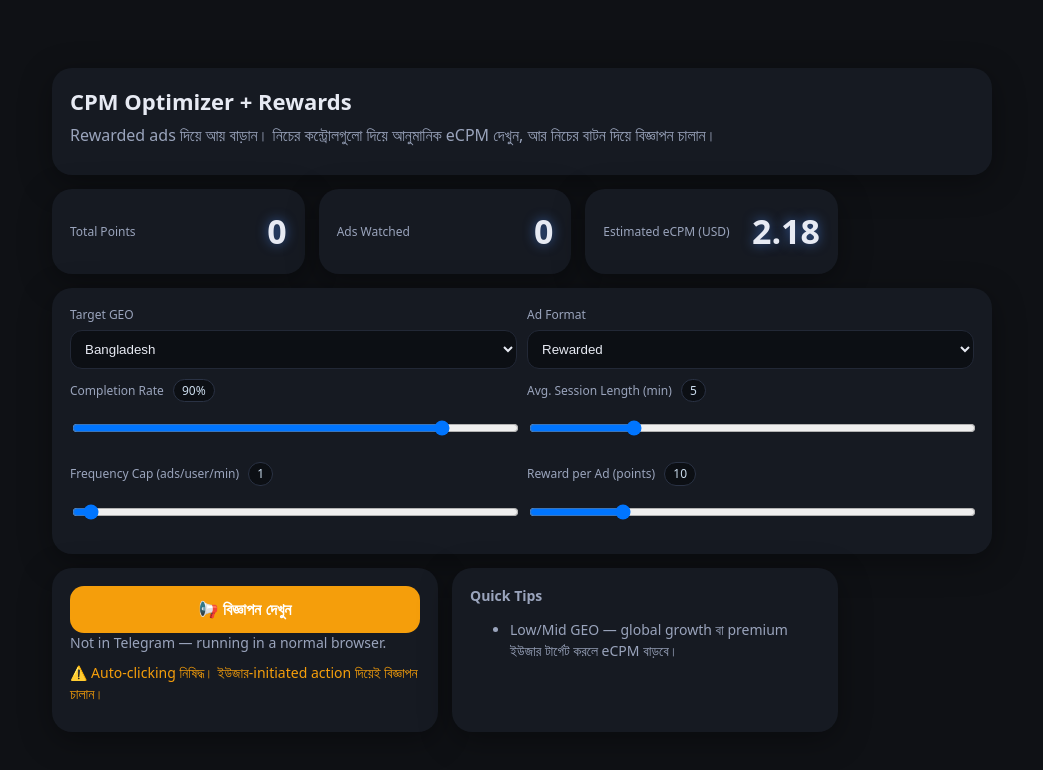
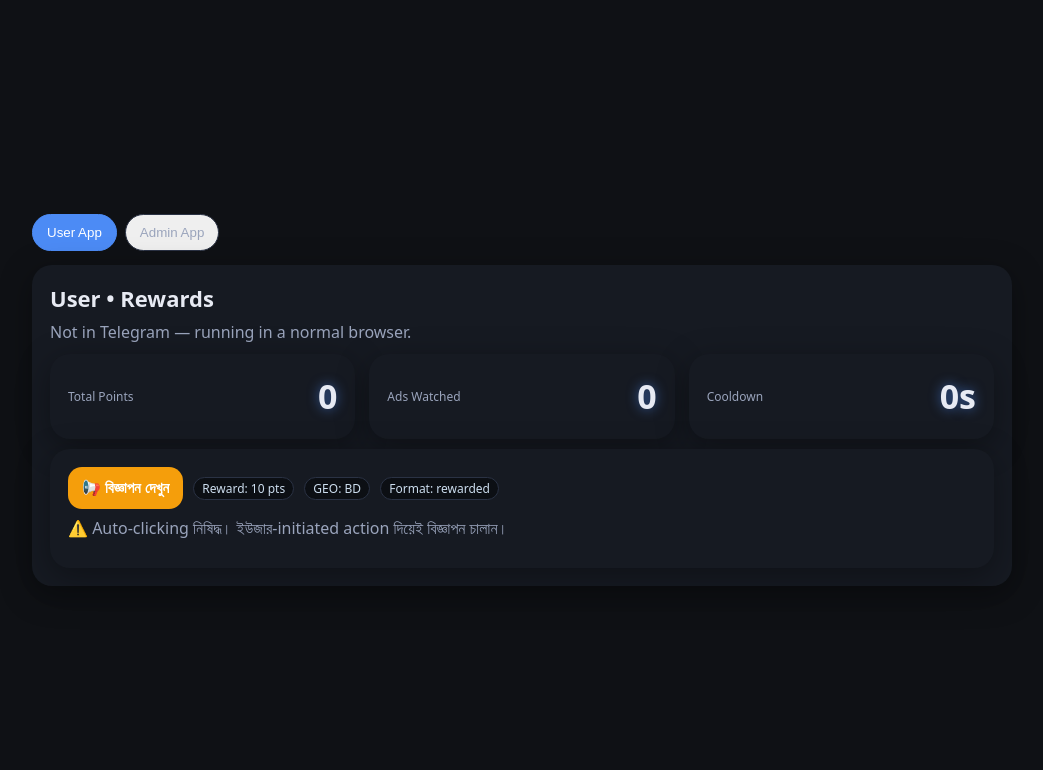
Before and after one commit to imran100k/Glow-Cash, a plain HTML site: page index.html in a window 1280 px wide. Shown: the whole page, without its empty margins (118-1161 px from the left). Drawn offline with Linux system fonts and the light colour scheme.

Commit message:
Update index.html

```diff
--- a/index.html
+++ b/index.html
@@ -4,44 +4,49 @@
 <head>
   <meta charset="utf-8" />
   <meta name="viewport" content="width=device-width, initial-scale=1" />
-  <title>TMA • CPM Optimizer + Rewards</title>
+  <title>TMA • User & Admin (GigaPub Rewards)</title>
   <style>
     :root{
-      --bg:#0f1115; --card:#161a22; --text:#e7eaf3; --muted:#9aa4bc; --accent:#4c8bf5; --ok:#10b981; --warn:#f59e0b;
+      --bg:#0f1115; --card:#161a22; --text:#e7eaf3; --muted:#9aa4bc; --accent:#4c8bf5; --ok:#10b981; --warn:#f59e0b; --danger:#ef4444;
     }
     *{box-sizing:border-box}
     html,body{height:100%;margin:0}
     body{background:var(--bg);color:var(--text);font:16px/1.45 system-ui,-apple-system,Segoe UI,Roboto,Helvetica,Arial,Noto Sans; display:grid; place-items:center;}
-    .wrap{width:min(940px,94vw);display:grid;gap:14px}
-    .card{background:var(--card); border-radius:20px; padding:18px; box-shadow:0 8px 32px rgba(0,0,0,.35)}
+    .wrap{width:min(980px,96vw);display:grid;gap:14px}
+    .tabs{display:flex;gap:8px;justify-content:flex-start}
+    .tab{border:1.5px solid #2a3244;border-radius:999px;padding:10px 14px;cursor:pointer;color:var(--muted)}
+    .tab.active{background:var(--accent);border-color:var(--accent);color:#fff}.card{background:var(--card); border-radius:20px; padding:18px; box-shadow:0 8px 32px rgba(0,0,0,.35)}
 h1{margin:0 0 6px;font-size:22px}
 p{margin:0 0 10px;color:var(--muted)}
 .grid{display:grid;grid-template-columns:repeat(12,1fr);gap:14px}
 .col-12{grid-column:span 12}
 .col-6{grid-column:span 6}
 .col-4{grid-column:span 4}
-    @media(max-width:760px){.col-6{grid-column:span 12}.col-4{grid-column:span 12}}.kpi{display:flex;align-items:center;justify-content:space-between}
+.col-3{grid-column:span 3}
+@media(max-width:760px){.col-6,.col-4,.col-3{grid-column:span 12}}
+
+.kpi{display:flex;align-items:center;justify-content:space-between}
 .kpi .label{color:var(--muted);font-size:12px}
 .kpi .value{font-variant-numeric:tabular-nums;font-size:34px;font-weight:800;text-shadow:0 0 12px rgba(76,139,245,.6)}
 .value.glow{animation:pulse 1s ease-in-out 3}
 @keyframes pulse{0%{text-shadow:0 0 12px rgba(76,139,245,.6)}50%{text-shadow:0 0 28px rgba(76,139,245,1)}100%{text-shadow:0 0 12px rgba(76,139,245,.6)}}
 
-.btn{appearance:none;border:0;border-radius:14px;padding:14px 16px;font-size:16px;font-weight:700;cursor:pointer;background:var(--accent);color:#fff;width:100%}
-.btn:active{transform:scale(.98)}
-.ghost{background:transparent;border:1.5px solid #2a3244}
+.btn{appearance:none;border:0;border-radius:14px;padding:12px 14px;font-size:15px;font-weight:700;cursor:pointer;background:var(--accent);color:#fff}
+.btn:disabled{opacity:.6;cursor:not-allowed}
+.ghost{background:transparent;border:1.5px solid #2a3244;color:var(--text)}
+.danger{background:var(--danger)}
+.warn{background:var(--warn)}
 
-.row{display:grid;grid-template-columns:repeat(12,1fr);gap:10px}
-.row .field{grid-column:span 6}
-@media(max-width:760px){.row .field{grid-column:span 12}}
 label{display:block;font-size:12px;color:var(--muted);margin-bottom:6px}
-select,input[type=range],input[type=number]{width:100%;background:#0c0f14;border:1px solid #222836;color:var(--text);border-radius:12px;padding:10px}
+select,input[type=range],input[type=number],input[type=text]{width:100%;background:#0c0f14;border:1px solid #222836;color:var(--text);border-radius:12px;padding:10px}
 input[type=range]{height:36px}
-
-.tips{font-size:14px;color:var(--muted)}
-.tips li{margin:6px 0}
 .badge{display:inline-block;margin-left:6px;font-size:12px;background:#0c0f14;border:1px solid #2a3244;color:#cde; padding:2px 8px;border-radius:999px}
-
-.warn{color:var(--warn)}
+table{width:100%;border-collapse:separate;border-spacing:0 8px}
+th,td{font-size:13px;padding:8px 10px}
+tbody tr{background:#0c0f14;border:1px solid #222836}
+th{color:#9aa4bc;text-align:left}
+.muted{color:var(--muted)}
+.pill{display:inline-block;padding:2px 8px;border-radius:999px;background:#0c0f14;border:1px solid #2a3244;font-size:12px}
 
   </style>
   <!-- GigaPub SDK (replace id as needed) -->
@@ -49,213 +54,335 @@ input[type=range]{height:36px}
 </head>
 <body>
   <div class="wrap">
-    <div class="card col-12">
-      <h1>CPM Optimizer + Rewards</h1>
-      <p>Rewarded ads দিয়ে আয় বাড়ান। নিচের কন্ট্রোলগুলো দিয়ে আনুমানিক eCPM দেখুন, আর নিচের বাটন দিয়ে বিজ্ঞাপন চালান।</p>
-    </div><div class="grid">
-  <div class="card col-4">
+    <div class="tabs">
+      <button class="tab active" id="tabUser">User App</button>
+      <button class="tab" id="tabAdmin">Admin App</button>
+    </div><!-- USER APP -->
+<section class="card" id="viewUser">
+  <h1>User • Rewards</h1>
+  <p id="status" class="muted">Loading Telegram context…</p>
+
+  <div class="grid">
+    <div class="col-4 card">
       <div class="kpi">
         <div class="label">Total Points</div>
         <div id="kpiPoints" class="value">0</div>
       </div>
     </div>
-  <div class="card col-4">
+    <div class="col-4 card">
       <div class="kpi">
         <div class="label">Ads Watched</div>
         <div id="kpiAds" class="value">0</div>
       </div>
     </div>
-  <div class="card col-4">
+    <div class="col-4 card">
       <div class="kpi">
-      <div class="label">Estimated eCPM (USD)</div>
-      <div id="kpiEcpm" class="value">0.00</div>
+        <div class="label">Cooldown</div>
+        <div id="kpiCooldown" class="value">0s</div>
       </div>
     </div>
   </div>
 
-<div class="card col-12">
-  <div class="row">
-    <div class="field">
-      <label>Target GEO</label>
-      <select id="geo">
-        <option value="US">United States</option>
-        <option value="GB">United Kingdom</option>
-        <option value="DE">Germany</option>
-        <option value="CA">Canada</option>
-        <option value="AU">Australia</option>
-        <option value="BR">Brazil</option>
-        <option value="ID">Indonesia</option>
-        <option value="PH">Philippines</option>
-        <option value="IN">India</option>
-        <option value="BD" selected>Bangladesh</option>
-        <option value="PK">Pakistan</option>
-        <option value="GLOBAL">Global Mix</option>
-      </select>
+  <div class="grid" style="margin-top:10px">
+    <div class="col-12 card">
+      <button id="adsBtn" class="btn warn">📢 বিজ্ঞাপন দেখুন</button>
+      <span class="badge" id="rewardInfo">Reward: 10 pts</span>
+      <span class="badge" id="geoInfo">GEO: BD</span>
+      <span class="badge" id="formatInfo">Format: Rewarded</span>
+      <p class="muted" style="margin-top:8px">⚠️ Auto‑clicking নিষিদ্ধ। ইউজার‑initiated action দিয়েই বিজ্ঞাপন চালান।</p>
     </div>
-    <div class="field">
-      <label>Ad Format</label>
-      <select id="format">
-        <option value="rewarded" selected>Rewarded</option>
-        <option value="interstitial">Interstitial</option>
-        <option value="banner">Banner</option>
-      </select>
   </div>
-    <div class="field">
-      <label>Completion Rate <span id="crLabel" class="badge">90%</span></label>
-      <input id="completion" type="range" min="30" max="100" value="90" />
+</section>
+
+<!-- ADMIN APP -->
+<section class="card" id="viewAdmin" style="display:none">
+  <h1>Admin • Controls</h1>
+  <p class="muted">Demo admin — client‑side only. PIN protects casual access.</p>
+
+  <div class="grid">
+    <div class="col-3 card">
+      <div class="kpi"><div class="label">Points</div><div id="aPoints" class="value">0</div></div>
     </div>
-    <div class="field">
-      <label>Avg. Session Length (min) <span id="slLabel" class="badge">5</span></label>
-      <input id="session" type="range" min="1" max="20" value="5" />
+    <div class="col-3 card">
+      <div class="kpi"><div class="label">Ads</div><div id="aAds" class="value">0</div></div>
     </div>
-    <div class="field">
-      <label>Frequency Cap (ads/user/min) <span id="fcLabel" class="badge">1</span></label>
-      <input id="freq" type="range" min="1" max="6" value="1" />
+    <div class="col-3 card">
+      <div class="kpi"><div class="label">Reward/Ad</div><div id="aReward" class="value">10</div></div>
     </div>
-    <div class="field">
-      <label>Reward per Ad (points) <span id="rwLabel" class="badge">10</span></label>
-      <input id="reward" type="range" min="1" max="50" value="10" />
-    </div>
+    <div class="col-3 card">
+      <div class="kpi"><div class="label">Cooldown</div><div id="aCooldown" class="value">60s</div></div>
     </div>
   </div>
 
-<div class="grid">
-  <div class="card col-6">
-    <button id="adsBtn" class="btn" style="background:var(--warn)">📢 বিজ্ঞাপন দেখুন</button>
-    <p class="tips" id="status">Loading Telegram context…</p>
-    <p class="tips warn">⚠️ Auto‑clicking নিষিদ্ধ। ইউজার-initiated action দিয়েই বিজ্ঞাপন চালান।</p>
+  <div class="grid" style="margin-top:8px">
+    <div class="col-6">
+      <label>Target GEO</label>
+      <select id="geo"><option>US</option><option>GB</option><option>DE</option><option>CA</option><option>AU</option><option>BR</option><option>ID</option><option>PH</option><option>IN</option><option selected>BD</option><option>PK</option><option>GLOBAL</option></select>
     </div>
-  <div class="card col-6">
-    <p class="tips"><strong>Quick Tips</strong></p>
-    <ul class="tips" id="tipsList">
-      <li>Rewarded Ads সাধারণত eCPM সবচেয়ে বেশি দেয়।</li>
-      <li>High-value GEO (US/UK/DE/CA/AU) এ ফোকাস করলে eCPM বাড়ে।</li>
-      <li>Completion rate ↑ রাখতে রিওয়ার্ড/ইনসেনটিভ দিন।</li>
-      <li>Frequency cap 1–3 রেঞ্জে রাখুন; বেশি হলে ad fatigue দেখা দেয়।</li>
-    </ul>
+    <div class="col-6">
+      <label>Ad Format</label>
+      <select id="format"><option selected>rewarded</option><option>interstitial</option><option>banner</option></select>
+    </div>
+    <div class="col-6">
+      <label>Reward per Ad (points)</label>
+      <input id="reward" type="number" min="1" max="1000" value="10" />
+    </div>
+    <div class="col-6">
+      <label>Frequency Cap (ads / minute)
+        <span class="badge">1–6</span>
+      </label>
+      <input id="freq" type="number" min="1" max="6" value="1" />
+      <p class="muted">Cooldown = <span id="coolText">60</span>s (auto)</p>
+    </div>
+    <div class="col-6">
+      <label>Completion Rate (for analytics note)</label>
+      <input id="completion" type="number" min="30" max="100" value="90" />
+    </div>
+    <div class="col-6">
+      <label>Session Length (min) — note</label>
+      <input id="session" type="number" min="1" max="60" value="5" />
+    </div>
+    <div class="col-6">
+      <label>Admin PIN (set/change)</label>
+      <input id="pinInput" type="text" placeholder="e.g. 2468" />
+    </div>
+    <div class="col-6" style="display:flex;gap:8px;align-items:flex-end">
+      <button id="savePin" class="btn ghost">Save PIN</button>
+      <span class="badge">Default PIN: 1234</span>
     </div>
   </div>
+
+  <div class="grid" style="margin-top:8px">
+    <div class="col-12" style="display:flex;gap:8px;flex-wrap:wrap">
+      <button id="exportBtn" class="btn ghost">Export Logs (CSV)</button>
+      <button id="resetCounters" class="btn danger">Reset Counters</button>
+      <button id="toggleMaint" class="btn">Toggle Maintenance</button>
+      <span id="maintBadge" class="pill">Maintenance: OFF</span>
+    </div>
+  </div>
+
+  <div class="card" style="margin-top:10px">
+    <h3 style="margin:0 0 8px">Recent Events</h3>
+    <table>
+      <thead><tr><th>Time</th><th>Action</th><th>Reward</th><th>Points</th><th>Ads</th><th>GEO</th><th>Fmt</th></tr></thead>
+      <tbody id="logBody"></tbody>
+    </table>
+  </div>
+</section>
 
   </div>  <script>
     // —— Telegram Context ——
     const tg = window.Telegram ? window.Telegram.WebApp : null;
 
-    // —— Elements ——
+    // —— Elements (User) ——
+    const tabUser = document.getElementById('tabUser');
+    const tabAdmin = document.getElementById('tabAdmin');
+    const viewUser = document.getElementById('viewUser');
+    const viewAdmin = document.getElementById('viewAdmin');
+
     const kpiPoints = document.getElementById('kpiPoints');
     const kpiAds = document.getElementById('kpiAds');
-    const kpiEcpm = document.getElementById('kpiEcpm');
+    const kpiCooldown = document.getElementById('kpiCooldown');
+    const rewardInfo = document.getElementById('rewardInfo');
+    const geoInfo = document.getElementById('geoInfo');
+    const formatInfo = document.getElementById('formatInfo');
+
     const adsBtn = document.getElementById('adsBtn');
     const statusEl = document.getElementById('status');
 
-    const geo = document.getElementById('geo');
-    const format = document.getElementById('format');
-    const completion = document.getElementById('completion');
-    const session = document.getElementById('session');
-    const freq = document.getElementById('freq');
-    const reward = document.getElementById('reward');
+    // —— Elements (Admin) ——
+    const aPoints = document.getElementById('aPoints');
+    const aAds = document.getElementById('aAds');
+    const aReward = document.getElementById('aReward');
+    const aCooldown = document.getElementById('aCooldown');
 
-    const crLabel = document.getElementById('crLabel');
-    const slLabel = document.getElementById('slLabel');
-    const fcLabel = document.getElementById('fcLabel');
-    const rwLabel = document.getElementById('rwLabel');
+    const geoSel = document.querySelector('#viewAdmin #geo');
+    const fmtSel = document.querySelector('#viewAdmin #format');
+    const rewardInput = document.getElementById('reward');
+    const freqInput = document.getElementById('freq');
+    const coolText = document.getElementById('coolText');
+    const completionInput = document.getElementById('completion');
+    const sessionInput = document.getElementById('session');
+
+    const pinInput = document.getElementById('pinInput');
+    const savePinBtn = document.getElementById('savePin');
+
+    const exportBtn = document.getElementById('exportBtn');
+    const resetCountersBtn = document.getElementById('resetCounters');
+    const toggleMaintBtn = document.getElementById('toggleMaint');
+    const maintBadge = document.getElementById('maintBadge');
+
+    const logBody = document.getElementById('logBody');
+
+    // —— Local Storage Helpers ——
+    const LS = {
+      get(k, d){ try{ return JSON.parse(localStorage.getItem(k)) ?? d } catch{ return d } },
+      set(k, v){ localStorage.setItem(k, JSON.stringify(v)) }
+    };
 
     // —— State ——
-    let points = 0;
-    let adsWatched = 0;
+    const state = LS.get('tma_state', {
+      points: 0,
+      adsWatched: 0,
+      settings: {
+        geo: 'BD', format: 'rewarded', reward: 10, freq: 1, completion: 90, session: 5,
+        maintenance: false,
+        pin: '1234'
+      },
+      logs: []
+    });
 
-    // Rough GEO base eCPM (USD) — demo only
-    const GEO_BASE = { US:10, GB:8, DE:7, CA:7, AU:7, BR:3, ID:2.5, PH:2.5, IN:2, BD:1.5, PK:1.5, GLOBAL:4 };
-    const FMT_MUL = { rewarded:1.6, interstitial:1.0, banner:0.3 };
+    function save(){ LS.set('tma_state', state); }
 
-    function clamp(n, a, b){ return Math.max(a, Math.min(b, n)); }
+    // —— UI Sync ——
+    function fmtSec(s){ return Math.max(0, Math.ceil(s)) + 's'; }
+    function cooldownSec(){ return Math.round(60 / Math.max(1, Number(state.settings.freq))); }
 
-    function estimateEcpm(){
-      const base = GEO_BASE[geo.value] || GEO_BASE.GLOBAL;
-      const fmt = FMT_MUL[format.value] || 1;
-      const cr = Number(completion.value); // 30..100
-      const sl = Number(session.value);    // 1..20 (min)
-      const fc = Number(freq.value);       // 1..6
+    function syncUser(){
+      kpiPoints.textContent = state.points;
+      kpiAds.textContent = state.adsWatched;
+      kpiCooldown.textContent = fmtSec(cooldownSec());
+      rewardInfo.textContent = `Reward: ${state.settings.reward} pts`;
+      geoInfo.textContent = `GEO: ${state.settings.geo}`;
+      formatInfo.textContent = `Format: ${state.settings.format}`;
 
-      // Completion multiplier: 30% => 0.5x ... 100% => 1.2x
-      const crMul = 0.5 + (cr - 30) * (0.7 / 70);
-      // Session length: 1min => 0.7x ... 20min => 1.3x
-      const slMul = 0.7 + (sl - 1) * (0.6 / 19);
-      // Frequency cap penalty after 3+/min
-      const fcMul = fc <= 3 ? 1 : clamp(1 - (fc - 3) * 0.15, 0.5, 1);
-
-      const ecpm = base * fmt * crMul * slMul * fcMul;
-      return ecpm.toFixed(2);
-    }
-
-    function updateKpis(){
-      kpiPoints.textContent = points.toString();
-      kpiAds.textContent = adsWatched.toString();
-      kpiEcpm.textContent = estimateEcpm();
+      adsBtn.disabled = !!state.settings.maintenance;
+      maintBadge.textContent = `Maintenance: ${state.settings.maintenance ? 'ON' : 'OFF'}`;
       if (tg){
-        tg.MainButton.setText(`Save (${points})`);
+        tg.MainButton.setText(`Save (${state.points})`);
         tg.MainButton.show();
       }
     }
 
-    function glow(el){
-      el.classList.add('glow');
-      setTimeout(()=> el.classList.remove('glow'), 1200);
+    function syncAdmin(){
+      aPoints.textContent = state.points;
+      aAds.textContent = state.adsWatched;
+      aReward.textContent = state.settings.reward;
+      aCooldown.textContent = fmtSec(cooldownSec());
+
+      geoSel.value = state.settings.geo;
+      fmtSel.value = state.settings.format;
+      rewardInput.value = state.settings.reward;
+      freqInput.value = state.settings.freq;
+      coolText.textContent = cooldownSec();
+      completionInput.value = state.settings.completion;
+      sessionInput.value = state.settings.session;
+
+      // Logs
+      logBody.innerHTML = state.logs.slice(-20).reverse().map(l=>
+        `<tr><td>${new Date(l.t).toLocaleTimeString()}</td><td>${l.a}</td><td>${l.r}</td><td>${l.p}</td><td>${l.aw}</td><td>${l.geo}</td><td>${l.fmt}</td></tr>`
+      ).join('');
     }
 
-    // —— Controls Labels & KPI updates ——
-    function hookControls(){
-      const updateLabels = () => {
-        crLabel.textContent = `${completion.value}%`;
-        slLabel.textContent = `${session.value}`;
-        fcLabel.textContent = `${freq.value}`;
-        rwLabel.textContent = `${reward.value}`;
-        updateKpis();
-        updateTips();
-      };
-      [geo, format, completion, session, freq, reward].forEach(el=>{
-        el.addEventListener('input', updateLabels);
-        el.addEventListener('change', updateLabels);
-      });
-      updateLabels();
+    function glow(el){ el.classList.add('glow'); setTimeout(()=> el.classList.remove('glow'), 1200); }
+
+    function log(action, reward){
+      state.logs.push({ t: Date.now(), a: action, r: reward, p: state.points, aw: state.adsWatched, geo: state.settings.geo, fmt: state.settings.format });
+      if (state.logs.length > 500) state.logs.splice(0, state.logs.length - 500);
+      save();
+      syncAdmin();
     }
 
-    // —— Dynamic tips based on settings ——
-    const tipsList = document.getElementById('tipsList');
-    function updateTips(){
-      const g = geo.value, f = format.value, fc = Number(freq.value), cr = Number(completion.value);
-      const tips = [];
-      if (['US','GB','DE','CA','AU'].includes(g)) tips.push('High‑value GEO সেট করা আছে — eCPM সাধারণত বেশি হবে।');
-      else tips.push('Low/Mid GEO — global growth বা premium ইউজার টার্গেট করলে eCPM বাড়বে।');
-      if (f !== 'rewarded') tips.push('Rewarded ফরম্যাট নিলে eCPM সাধারণত বাড়ে।');
-      if (cr < 70) tips.push('Completion rate < 70% — ছোট reward বা better placement দিন।');
-      if (fc > 3) tips.push('Frequency cap বেশি — 1–3 এ আনলে ad fatigue কমবে।');
-      if (tips.length === 0) tips.push('সেটিংস দারুণ! এখন শুধু ট্র্যাফিক স্কেল করুন।');
-      tipsList.innerHTML = tips.map(t=>`<li>${t}</li>`).join('');
+    // —— Tabs & Admin PIN ——
+    function showUser(){ viewUser.style.display='block'; viewAdmin.style.display='none'; tabUser.classList.add('active'); tabAdmin.classList.remove('active'); }
+    function showAdmin(){
+      const qp = new URLSearchParams(location.search);
+      const bypass = qp.get('admin') === '1';
+      if (!bypass){
+        const pin = prompt('Enter Admin PIN');
+        if (pin !== state.settings.pin){ alert('Wrong PIN'); return; }
+      }
+      viewUser.style.display='none'; viewAdmin.style.display='block'; tabUser.classList.remove('active'); tabAdmin.classList.add('active');
+      syncAdmin();
+    }
+    tabUser.addEventListener('click', showUser);
+    tabAdmin.addEventListener('click', showAdmin);
+
+    savePinBtn.addEventListener('click', ()=>{
+      const v = pinInput.value.trim();
+      if (!v) return alert('PIN cannot be empty');
+      state.settings.pin = v; save(); alert('PIN updated'); pinInput.value='';
+    });
+
+    // —— Admin Controls ——
+    function settingsChanged(){
+      state.settings.geo = geoSel.value;
+      state.settings.format = fmtSel.value;
+      state.settings.reward = Math.max(1, Number(rewardInput.value||10));
+      state.settings.freq = Math.max(1, Math.min(6, Number(freqInput.value||1)));
+      state.settings.completion = Math.max(30, Math.min(100, Number(completionInput.value||90)));
+      state.settings.session = Math.max(1, Math.min(60, Number(sessionInput.value||5)));
+      save();
+      coolText.textContent = cooldownSec();
+      syncUser();
+      syncAdmin();
+      log('settings_update', 0);
+    }
+    [geoSel, fmtSel, rewardInput, freqInput, completionInput, sessionInput].forEach(el=>{
+      el.addEventListener('input', settingsChanged);
+      el.addEventListener('change', settingsChanged);
+    });
+
+    resetCountersBtn.addEventListener('click', ()=>{
+      if (!confirm('Reset points and ads watched?')) return;
+      state.points = 0; state.adsWatched = 0; save(); syncUser(); syncAdmin(); log('reset', 0);
+    });
+
+    toggleMaintBtn.addEventListener('click', ()=>{
+      state.settings.maintenance = !state.settings.maintenance; save(); syncUser(); syncAdmin();
+      log(state.settings.maintenance ? 'maintenance_on' : 'maintenance_off', 0);
+    });
+
+    exportBtn.addEventListener('click', ()=>{
+      const rows = [['time','action','reward','points','adsWatched','geo','format']]
+        .concat(state.logs.map(l=>[new Date(l.t).toISOString(), l.a, l.r, l.p, l.aw, l.geo, l.fmt]));
+      const csv = rows.map(r=>r.map(x=>`"${String(x).replaceAll('"','""')}"`).join(',')).join('\n');
+      const blob = new Blob([csv], {type:'text/csv'});
+      const a = document.createElement('a');
+      a.href = URL.createObjectURL(blob);
+      a.download = 'tma_logs.csv';
+      a.click();
+    });
+
+    // —— Cooldown Enforce on User Button ——
+    let lastAdTime = 0; // ms
+    function canShow(){
+      const cd = cooldownSec();
+      const left = cd - ((Date.now() - lastAdTime)/1000);
+      return left <= 0;
+    }
+    function updateCooldownTicker(){
+      const cd = cooldownSec();
+      const left = Math.max(0, cd - ((Date.now() - lastAdTime)/1000));
+      kpiCooldown.textContent = fmtSec(left);
+      adsBtn.disabled = state.settings.maintenance || left>0;
+      requestAnimationFrame(updateCooldownTicker);
     }
 
-    // —— Ad Button ——
-    adsBtn.addEventListener('click', () => {
-      const rw = Number(reward.value);
+    adsBtn.addEventListener('click', ()=>{
+      if (!canShow()) return;
+      const rw = Number(state.settings.reward);
+      const callAd = () => {
+        lastAdTime = Date.now();
         if (typeof window.showGiga === 'function'){
           window.showGiga('main')
-          .then(() => {
-            points += rw; adsWatched += 1; updateKpis(); glow(kpiPoints); glow(kpiAds);
-            if (tg) tg.sendData(JSON.stringify({ action:'ads_reward', reward: rw, total: points, adsWatched }));
-            alert(`Reward unlocked! +${rw} points`);
-          })
-          .catch(e => {
-            console.error('GigaPub error:', e);
-            alert('বিজ্ঞাপন লোড হয়নি। পরে আবার চেষ্টা করুন।');
-          });
-      } else {
-        // SDK missing → fallback
-        if (tg) {
-          tg.sendData(JSON.stringify({ action:'show_ads' }));
-          tg.HapticFeedback?.notificationOccurred('success');
+            .then(()=>{ afterAd(true); })
+            .catch(e=>{ console.error('GigaPub error:', e); alert('বিজ্ঞাপন লোড হয়নি। পরে আবার চেষ্টা করুন।'); afterAd(false); });
         } else {
           alert('বিজ্ঞাপন বাটন ক্লিক হয়েছে (ডেমো মোড)');
+          afterAd(true);
         }
+      };
+      function afterAd(success){
+        if (!success) return;
+        state.points += rw; state.adsWatched += 1; save();
+        syncUser(); syncAdmin();
+        glow(kpiPoints); glow(kpiAds);
+        log('ads_reward', rw);
+        if (tg) tg.sendData(JSON.stringify({ action:'ads_reward', reward: rw, total: state.points, adsWatched: state.adsWatched }));
+        alert(`Reward unlocked! +${rw} points`);
       }
+      callAd();
     });
 
     // —— Telegram ready ——
@@ -267,7 +394,9 @@ input[type=range]{height:36px}
       statusEl.textContent = 'Not in Telegram — running in a normal browser.';
     }
 
-    hookControls();
-    updateKpis();
+    // —— Init ——
+    syncUser();
+    syncAdmin();
+    updateCooldownTicker();
   </script></body>
 </html>
```
Lines whose indentation alone changed are shown as unchanged.
